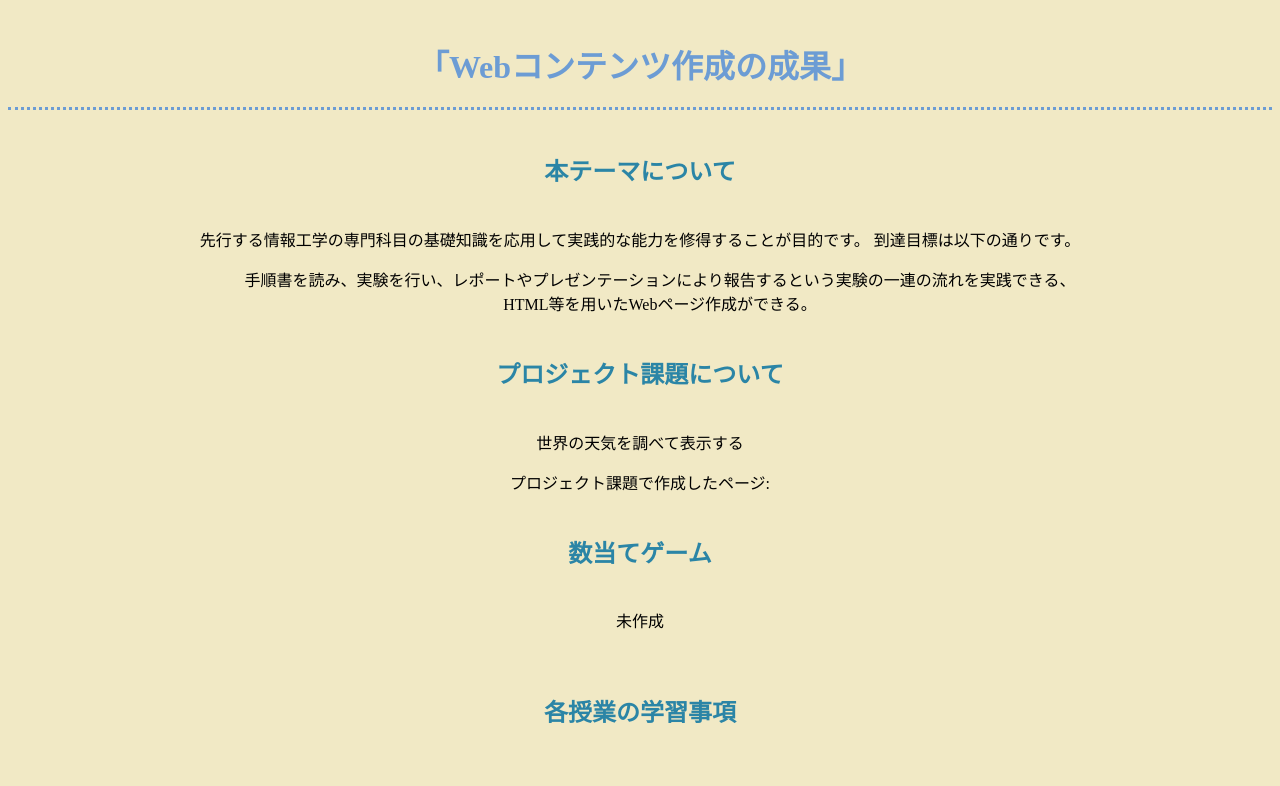
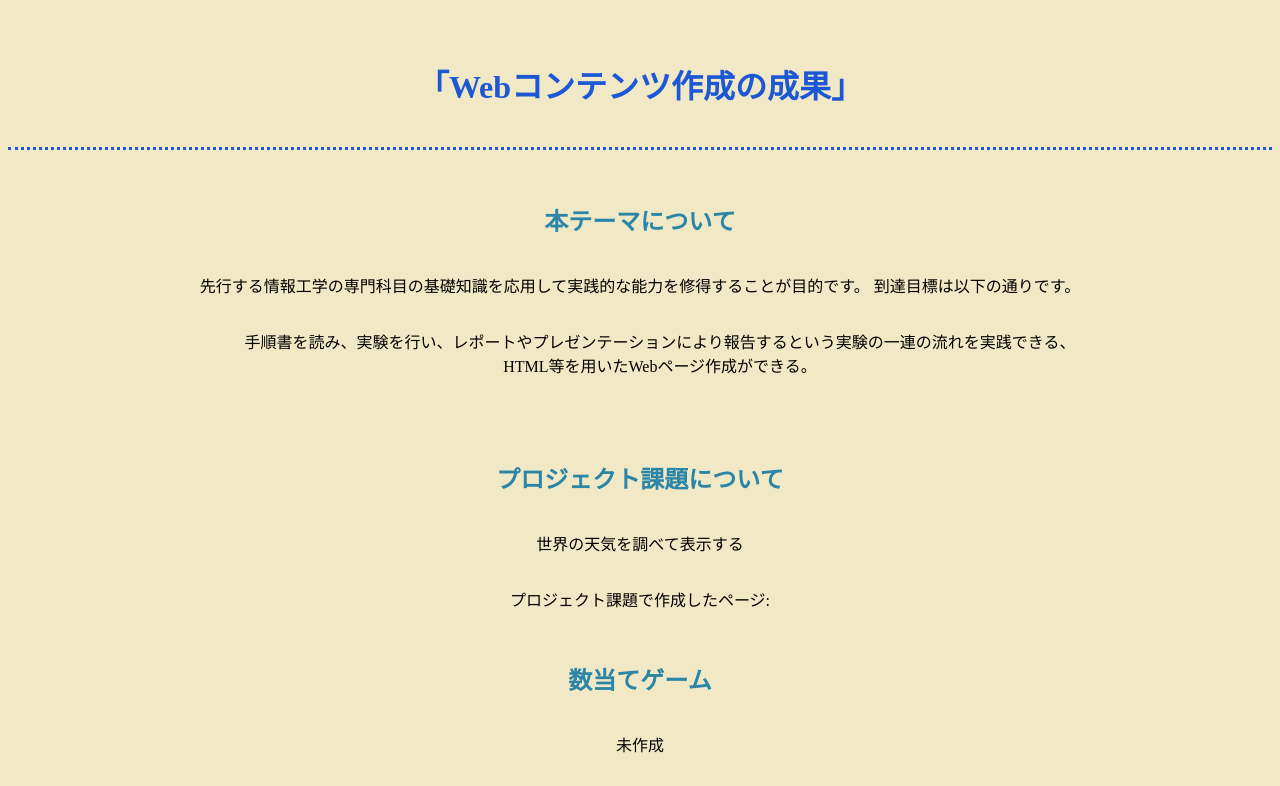
Before and after one commit to G284842022/medialabo, a plain HTML site: page index.html in a window 1280 px wide. Shown: the top 786 px of the page. Drawn offline with Linux system fonts and the light colour scheme.

Commit message:
第二回課題途中経過 内容の追加と見た目の修正

```diff
--- a/index.html
+++ b/index.html
@@ -8,7 +8,8 @@
   <body>
     <h1>「Webコンテンツ作成の成果」</h1>
 
-    <h2>本テーマについて</h2>
+    <div class="section">
+      <h2 class = "title">本テーマについて</h2>
       <p>先行する情報工学の専門科目の基礎知識を応用して実践的な能力を修得することが目的です。
           到達目標は以下の通りです。
           <ul>
@@ -16,19 +17,23 @@
           <li>HTML等を用いたWebページ作成ができる。</li>
         </ul>
       </p>
-
-    <h2>プロジェクト課題について</h2>
+    </div>
+    <div class="section">
+      <h2 class = "title">プロジェクト課題について</h2>
       <p>世界の天気を調べて表示する</p>
       <p>プロジェクト課題で作成したページ: </p>
+    </div>
 
-    <h2>数当てゲーム</h2>
+    <div class="section">
+      <h2 class = "title">数当てゲーム</h2>
       <p>未作成</p>
+    </div>
 
-    <div id="classes">
-      <h2>各授業の学習事項</h2>
+    <div class="section" id="classes">
+      <h2 class = "title">各授業の学習事項</h2>
       <h4>第1回 WWWと HTML</h4>
       <p>この回では、WWWの基本的な仕組みと、基本的なHTMLを用いたwebページの作成を行いました。WWWはwebページを提供する仕組みのことで、URLを元にwebページを提供しています。HTMLは、webページを構成する言語の一つで、ブロック要素とインライン要素の2種類の要素があります。</p>
-      <p>演習の成果: <a href="/medialabo/practice-html/elements.html" target="_blank">演習1-4: HTMLの様々な機能</a></p>
+      <p>演習の成果: <a href="/medialabo/practice-html/elements.html">演習1-4: HTMLの様々な機能</a></p>
       <h4>第2回 CSS による Webページの装飾</h4>
       <p>この回では、CSSを用いてHTMLで構成されたwebページを装飾する方法を学びました。CSSによる変更を適用する要素は、HTMLの要素名、クラス、idから絞り込みます。*を使用すれば、全ての要素に変更を適用できます。</p>
       <p>演習の成果: <a href="/medialabo/practice-css/browser-intro.html">演習2-3: ウェブブラウザ説明ページの装飾</a></p>
--- a/styles.css
+++ b/styles.css
@@ -4,9 +4,9 @@ body {
 }
 
 h1 {
-    color: rgb(108, 156, 212);
+    color: rgb(28, 87, 213);
     border-bottom-style: dotted;
-    padding: 20px;
+    padding: 40px;
 }
 
 h2{
@@ -14,6 +14,8 @@ h2{
     color: rgb(43, 133, 166);
     /* border-bottom-style: groove; */
     padding: 20px;
+    /* background: rgba(194, 235, 165, 0.824); */
+
 }
 
 .h2 p {
@@ -23,6 +25,11 @@ h2{
 #classes h4 {
     color: rgb(108, 138, 222);
     background: rgba(216, 231, 205, 0.876);
+
+}
+
+div.section {
+
 }
 
 ul {
@@ -33,6 +40,13 @@ div {
     display: grid;
     padding: 5px 5px 5px;
 }
+
+.title {
+	grid-template-columns: 1fr 1fr;
+	height: 30px;
+	padding: 5px 5px 5px;
+}
+
 a {
     font-size: larger;
 }
```
Lines whose indentation alone changed are shown as unchanged.
